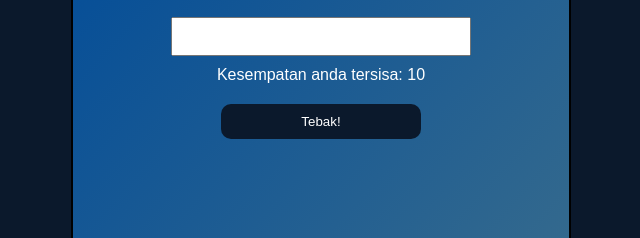
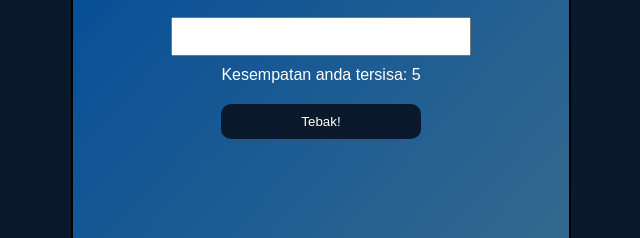
Before and after one commit to akuRiswan/Game-Tebak-Angka, a plain HTML site: page index.html in a window 1280 px wide. Shown: the part 285-523 px from the top of the page, 319-959 px from the left. Drawn offline with Linux system fonts and the light colour scheme.

Commit message:
update batas percobaan

```diff
--- a/index.html
+++ b/index.html
@@ -114,7 +114,7 @@
       const sfxBruh = new Audio("assets/songs/sfx-salah/bruh.mp3");
 
       let percobaan = 0;
-      let batasPercobaan = 10;
+      let batasPercobaan = 5;
 
       kesempatan.innerHTML = `Kesempatan anda tersisa: ${batasPercobaan}`;
 
```
